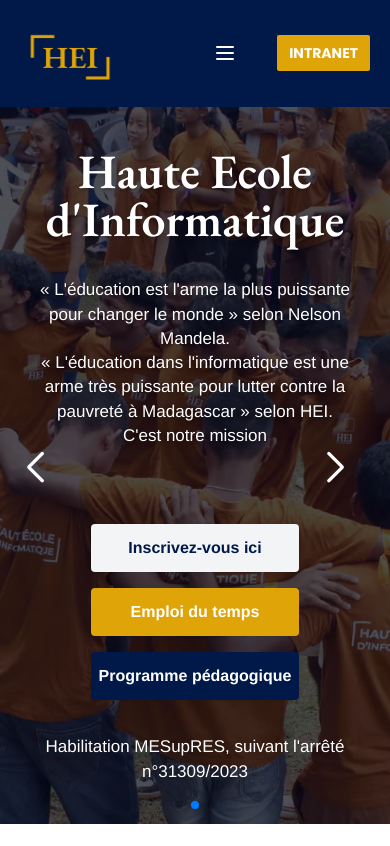
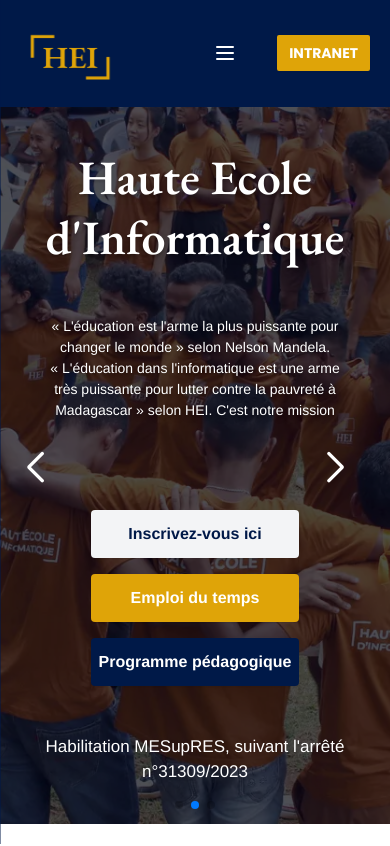
Before and after one commit to TsioryJonathan/hei.school---CLONE, a React (Vite) app: page / in a window 390 px wide. Shown: the top 846 px of the page. Built offline with nearby package versions, Linux system fonts and the light colour scheme.

Commit message:
style: adjust font-size on mobile

```diff
--- a/src/components/Navbar.tsx
+++ b/src/components/Navbar.tsx
@@ -35,7 +35,7 @@ function Navbar() {
 
         {/* Mobile nav */}
         <nav
-          className={`fixed top-0 inset-y-0 left-0 w-1/2 bg-primary transform transition-transform
+          className={`fixed top-0 inset-y-0 left-0 w-[75%] bg-primary transform transition-transform
             ${isOpen ? "translate-x-0" : "-translate-x-full"} z-50`}
         >
           <ul className="flex flex-col items-start justify-center gap-10 text-xl mt-25 px-10">
--- a/src/components/Slide.tsx
+++ b/src/components/Slide.tsx
@@ -14,7 +14,7 @@ export default function Slide({ title, description, imageUrl }: HeroSlide) {
       />
 
       <div className="flex flex-col items-center justify-between z-99 px-10 md:px-40 py-10 h-full">
-        <h2 className="heading font-semibold md:text-7xl text-5xl text-white text-shadow-lg/10 text-center">
+        <h2 className="heading font-semibold md:text-7xl text-5xl text-white text-shadow-lg/10 text-center leading-tight">
           Haute Ecole d'Informatique
         </h2>
 
@@ -22,7 +22,7 @@ export default function Slide({ title, description, imageUrl }: HeroSlide) {
           {description.map((text, index) => (
             <p
               key={index}
-              className="text-white text-sm md:text-[22px]! md:font-normal font-light text-center text-shadow-lg"
+              className="text-white text-[14px]! md:text-[22px]! md:font-normal font-light text-center text-shadow-lg"
             >
               {text}
             </p>
```
